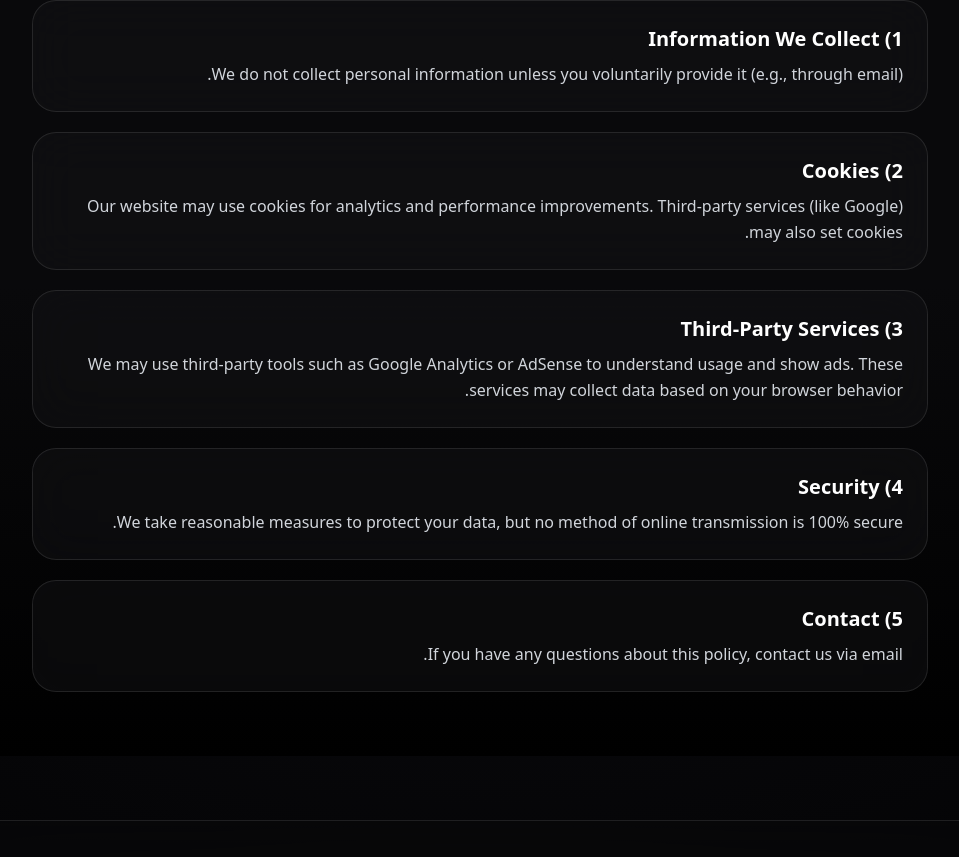
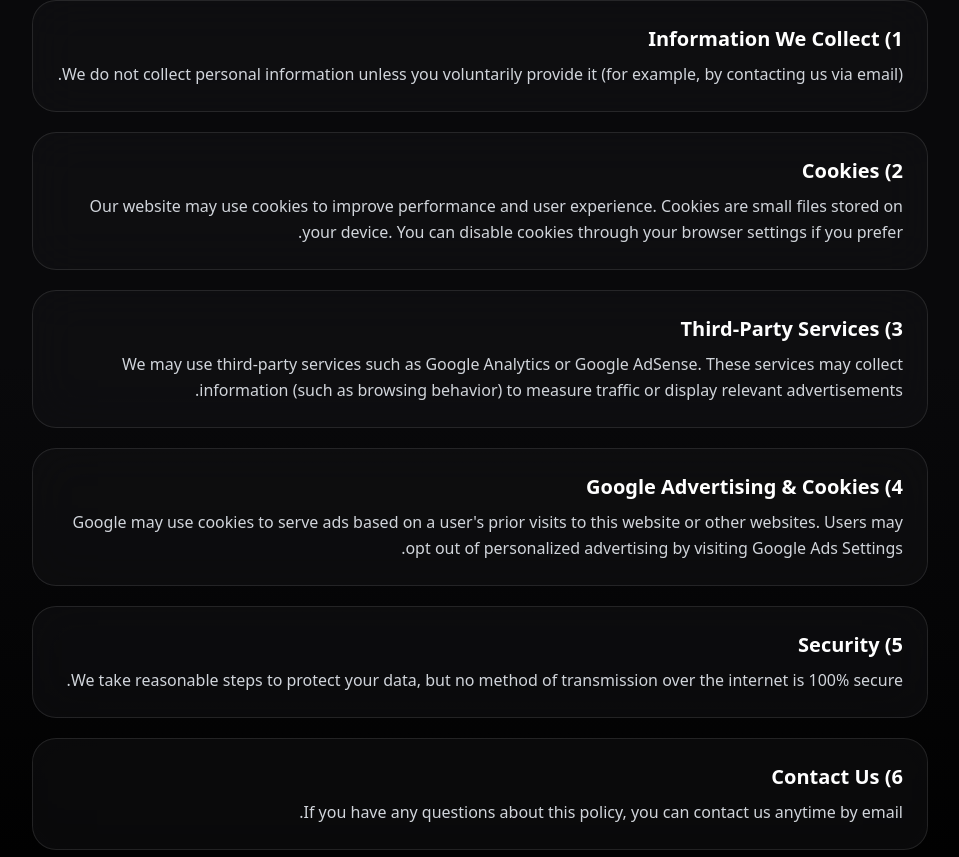
Before and after one commit to amaachouomar-cell/cine-review, a React (Vite) app in the folder Movie-App-main/: page /privacy-policy in a window 1280 px wide. Shown: the part 343-1200 px from the top of the page, without its empty margins (160-1119 px from the left). Built offline with nearby package versions, Linux system fonts and the light colour scheme.

Commit message:
Improve privacy policy for AdSense

```diff
--- a/Movie-App-main/src/pages/PrivacyPolicy.jsx
+++ b/Movie-App-main/src/pages/PrivacyPolicy.jsx
@@ -1,6 +1,6 @@
 import { motion } from "framer-motion";
 
-export default function PrivacyPolicyPolicy() {
+export default function PrivacyPolicy() {
   return (
     <motion.div
       initial={{ opacity: 0, y: 12 }}
@@ -10,32 +10,37 @@ export default function PrivacyPolicyPolicy() {
     >
       <div className="max-w-4xl mx-auto pt-12">
         <h1 className="text-3xl md:text-5xl font-extrabold tracking-tight">
-          PrivacyPolicy <span className="text-red-500">Policy</span>
+          Privacy <span className="text-red-500">Policy</span>
         </h1>
 
         <p className="text-gray-300 mt-5 leading-relaxed">
-          Your PrivacyPolicy is important to us. This PrivacyPolicy Policy explains what data we collect and how we use it.
+          Your privacy is important to us. This Privacy Policy explains what information we collect and how we use it.
         </p>
 
         <div className="mt-10 space-y-5">
           <Section title="1) Information We Collect">
-            We do not collect personal information unless you voluntarily provide it (e.g., through email).
+            We do not collect personal information unless you voluntarily provide it (for example, by contacting us via email).
           </Section>
 
           <Section title="2) Cookies">
-            Our website may use cookies for analytics and performance improvements. Third-party services (like Google) may also set cookies.
+            Our website may use cookies to improve performance and user experience. Cookies are small files stored on your device. You can disable cookies through your browser settings if you prefer.
           </Section>
 
           <Section title="3) Third-Party Services">
-            We may use third-party tools such as Google Analytics or AdSense to understand usage and show ads. These services may collect data based on your browser behavior.
+            We may use third-party services such as Google Analytics or Google AdSense. These services may collect information (such as browsing behavior) to measure traffic or display relevant advertisements.
           </Section>
 
-          <Section title="4) Security">
-            We take reasonable measures to protect your data, but no method of online transmission is 100% secure.
+          <Section title="4) Google Advertising & Cookies">
+            Google may use cookies to serve ads based on a user's prior visits to this website or other websites.
+            Users may opt out of personalized advertising by visiting Google Ads Settings.
           </Section>
 
-          <Section title="5) Contact">
-            If you have any questions about this policy, contact us via email.
+          <Section title="5) Security">
+            We take reasonable steps to protect your data, but no method of transmission over the internet is 100% secure.
+          </Section>
+
+          <Section title="6) Contact Us">
+            If you have any questions about this policy, you can contact us anytime by email.
           </Section>
         </div>
       </div>
```
